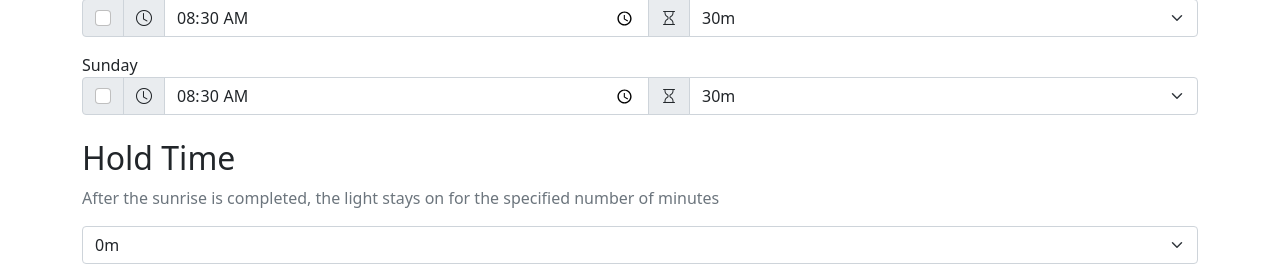
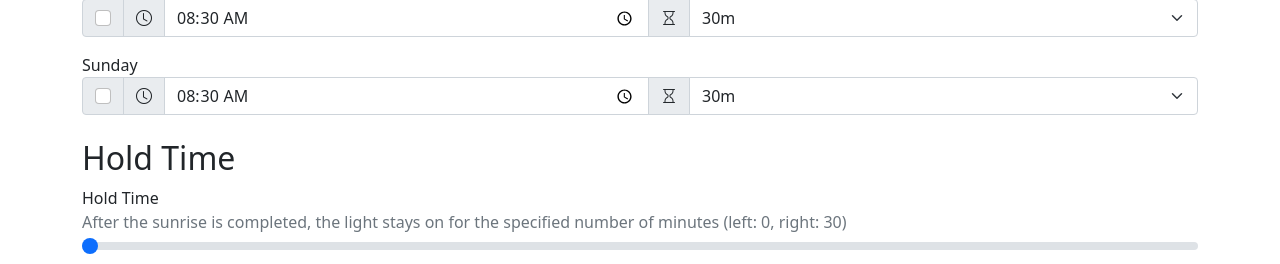
Before and after one commit to brianodermatt/wake-up-light, a Flask app: page / in a window 1280 px wide. Shown: the part 619-883 px from the top of the page. Run offline with Flask 2, Linux system fonts and the light colour scheme; some libraries are stand-ins or nearby versions.

Commit message:
Fix hold time

```diff
--- a/src/server/main.py
+++ b/src/server/main.py
@@ -23,9 +23,8 @@ def index():
     print(store)
     return render_template("index.html", store=store, DAYS=DAYS)
 
+
 # API: Update the timing
-
-
 @app.route("/api/update", methods=["POST"])
 def update():
     print("Updating")
--- a/src/web/static/js/main.js
+++ b/src/web/static/js/main.js
@@ -18,7 +18,7 @@ async function save() {
         }));
 
         // hold time
-        const holdTimeSelect = document.querySelector('#hold-time-select');
+        const holdTimeSelect = document.querySelector('#hold-time-input');
         const holdTime = holdTimeSelect.value;
         dayData.hold = Number(holdTime);
 
--- a/src/web/templates/index.html
+++ b/src/web/templates/index.html
@@ -58,20 +58,22 @@
 
         <!-- Hold time -->
         <h2 class="mt-4">Hold Time</h2>
-    <p class="text-muted">After the sunrise is completed, the light stays on for the specified number of minutes</p>
-    <select id="hold-time-select" class="form-select" form-select>
-      <option value=0 {% if store.hold==1 %}selected{% endif %}>0m</option>
-      <option value=20 {% if store.hold==1 %}selected{% endif %}>20m</option>
-      <option value=30 {% if store.hold==1 %}selected{% endif %}>30m</option>
-    </select>
+        <label for="hold-time-input">
+            <span>Hold Time</span>
+            <br />
+            <span class="text-muted">After the sunrise is completed, the light stays on for the specified number of
+                minutes (left: 0, right: 30)</span>
+        </label>
+        <input type="range" class="form-range" id="hold-time-input" min="0" max="30" step="1"
+            value="{{ store.hold }}"></input>
     </div>
 
     <!-- Toasts -->
     <div class="toast-container position-fixed top-0 start-50 translate-middle-x p-2" aria-live="polite"
         aria-atomic="true" class="position-relative">
         <!-- Saved successfully -->
-    <div id="toast-save-success" class="toast border-success" role="alert" data-bs-autohide="true" data-bs-delay="3000"
-      aria-live="assertive" aria-atomic="true">
+        <div id="toast-save-success" class="toast border-success" role="alert" data-bs-autohide="true"
+            data-bs-delay="3000" aria-live="assertive" aria-atomic="true">
             <div class="toast-header bg-success text-white">Success</div>
             <div class="toast-body">Saved successfully</div>
         </div>
```
Lines whose indentation alone changed are shown as unchanged.
